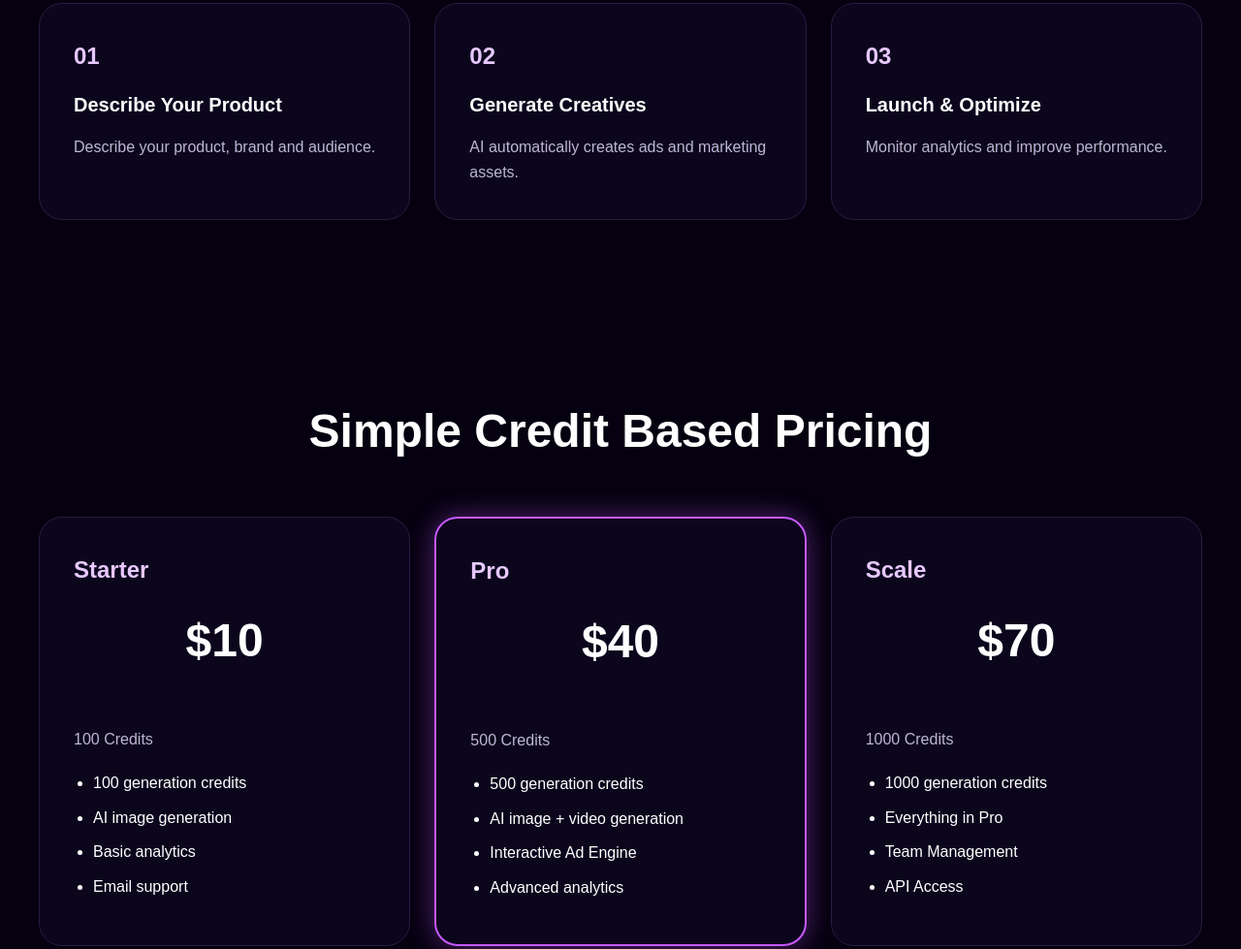
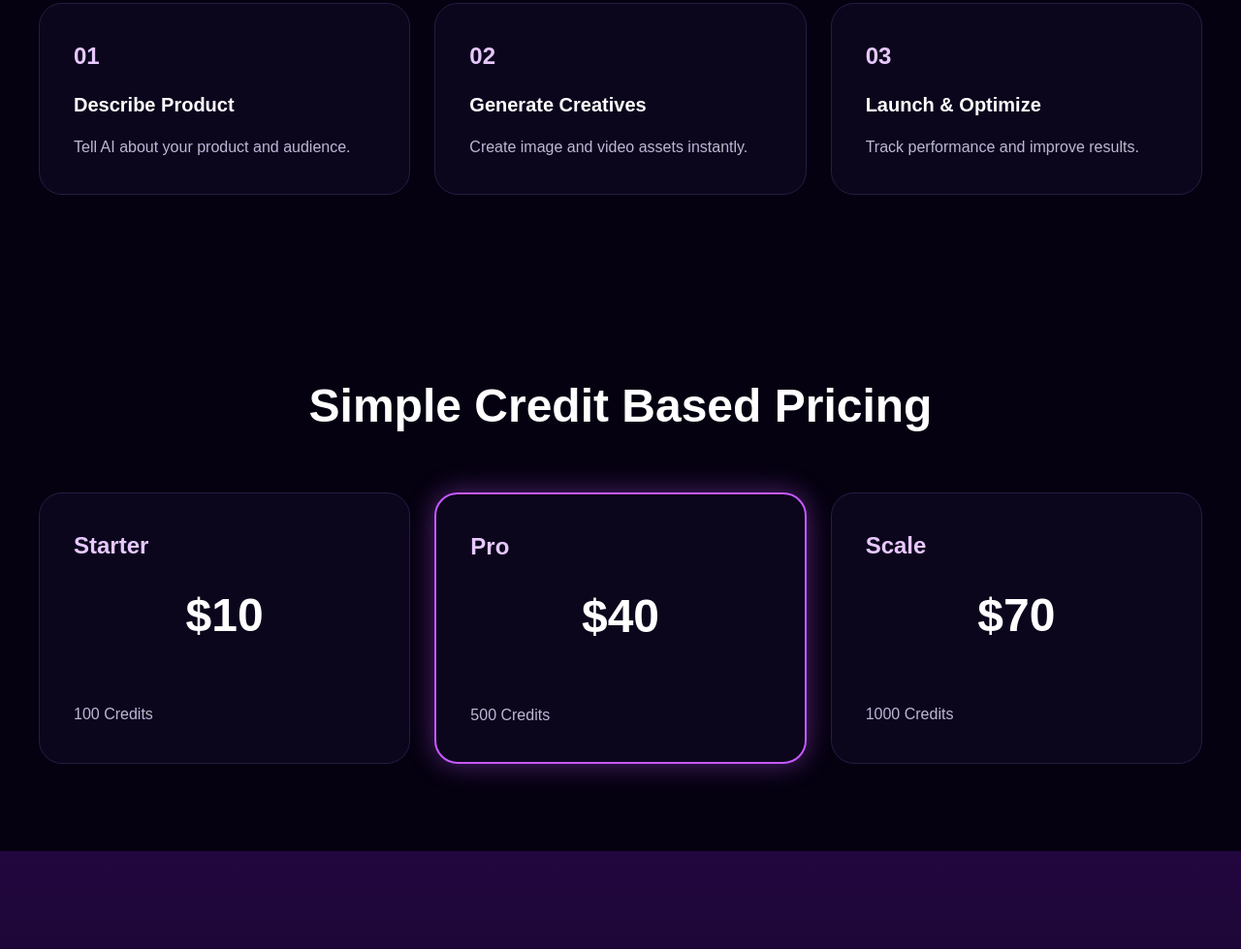
Before and after one commit to Wolverineqw/intent-studio-lab, a website: page public/index.html in a window 1280 px wide. Shown: the part 1711-2690 px from the top of the page at 97% size. Drawn offline with Linux system fonts and the light colour scheme.

Commit message:
Refactor HTML structure and remove comments
Removed unnecessary comments and whitespace, and streamlined the HTML structure.

```diff
--- a/public/index.html
+++ b/public/index.html
@@ -1,29 +1,20 @@
 <!DOCTYPE html>
 <html lang="en">
-
 <head>
     <meta charset="UTF-8">
     <meta name="viewport" content="width=device-width, initial-scale=1.0">
     <title>IntentStudio AI</title>
 
     <link rel="stylesheet" href="style.css">
-
 </head>
 
 <body>
 
-    <!-- Navbar -->
     <nav class="navbar">
-        <div class="logo">
-            IntentStudio AI
-        </div>
-
-        <div class="menu">
-            ☰
-        </div>
+        <div class="logo">IntentStudio AI</div>
+        <div class="menu">☰</div>
     </nav>
 
-    <!-- Hero Section -->
     <section class="hero">
 
         <div class="badge">
@@ -40,7 +31,6 @@
         </p>
 
         <div class="buttons">
-
             <button class="primary">
                 Start Creating
             </button>
@@ -48,12 +38,10 @@
             <button class="secondary">
                 View Demo
             </button>
-
         </div>
 
     </section>
 
-    <!-- Features -->
     <section class="features">
 
         <h2>
@@ -64,51 +52,38 @@
 
             <div class="card">
                 <h3>AI Image Generation</h3>
-                <p>
-                    Generate stunning marketing creatives from prompts.
-                </p>
+                <p>Generate stunning marketing creatives from prompts.</p>
             </div>
 
             <div class="card">
                 <h3>AI Video Generation</h3>
-                <p>
-                    Create engaging cinematic content in minutes.
-                </p>
+                <p>Create engaging cinematic content in minutes.</p>
             </div>
 
             <div class="card">
                 <h3>Interactive Ad Engine</h3>
-                <p>
-                    Build playable and shoppable experiences.
-                </p>
+                <p>Build playable and shoppable experiences.</p>
             </div>
 
             <div class="card">
                 <h3>Analytics Platform</h3>
-                <p>
-                    Measure CTR, CPA and campaign performance.
-                </p>
+                <p>Measure CTR, CPA and campaign performance.</p>
             </div>
 
             <div class="card">
                 <h3>Billing With Stripe + Razorpay</h3>
-                <p>
-                    Global payment options with credit-based plans.
-                </p>
+                <p>Global payment options with credit-based plans.</p>
             </div>
 
             <div class="card">
                 <h3>Team Management</h3>
-                <p>
-                    Invite and collaborate with your entire team.
-                </p>
+                <p>Invite and collaborate with your entire team.</p>
             </div>
 
         </div>
 
     </section>
 
-    <!-- How It Works -->
     <section class="steps">
 
         <h2>
@@ -119,39 +94,26 @@
 
             <div class="card">
                 <h3>01</h3>
-
-                <h4>Describe Your Product</h4>
-
-                <p>
-                    Describe your product, brand and audience.
-                </p>
+                <h4>Describe Product</h4>
+                <p>Tell AI about your product and audience.</p>
             </div>
 
             <div class="card">
                 <h3>02</h3>
-
                 <h4>Generate Creatives</h4>
-
-                <p>
-                    AI automatically creates ads and marketing assets.
-                </p>
+                <p>Create image and video assets instantly.</p>
             </div>
 
             <div class="card">
                 <h3>03</h3>
-
                 <h4>Launch & Optimize</h4>
-
-                <p>
-                    Monitor analytics and improve performance.
-                </p>
+                <p>Track performance and improve results.</p>
             </div>
 
         </div>
 
     </section>
 
-    <!-- Pricing -->
     <section class="pricing">
 
         <h2>
@@ -162,56 +124,26 @@
 
             <div class="card">
                 <h3>Starter</h3>
-
                 <h2>$10</h2>
-
                 <p>100 Credits</p>
-
-                <ul>
-                    <li>100 generation credits</li>
-                    <li>AI image generation</li>
-                    <li>Basic analytics</li>
-                    <li>Email support</li>
-                </ul>
             </div>
 
             <div class="card featured">
-
                 <h3>Pro</h3>
-
                 <h2>$40</h2>
-
                 <p>500 Credits</p>
-
-                <ul>
-                    <li>500 generation credits</li>
-                    <li>AI image + video generation</li>
-                    <li>Interactive Ad Engine</li>
-                    <li>Advanced analytics</li>
-                </ul>
-
             </div>
 
             <div class="card">
                 <h3>Scale</h3>
-
                 <h2>$70</h2>
-
                 <p>1000 Credits</p>
-
-                <ul>
-                    <li>1000 generation credits</li>
-                    <li>Everything in Pro</li>
-                    <li>Team Management</li>
-                    <li>API Access</li>
-                </ul>
             </div>
 
         </div>
 
     </section>
 
-    <!-- CTA -->
     <section class="cta">
 
         <h2>
@@ -236,43 +168,33 @@
 
     </section>
 
-    <!-- Footer -->
     <footer class="footer">
 
         <div class="footer-grid">
 
             <div>
-
                 <h3>PRODUCT</h3>
-
                 <p>AI Image Generation</p>
                 <p>AI Video Generation</p>
                 <p>Interactive Ad Engine</p>
                 <p>Analytics</p>
                 <p>Pricing</p>
-
             </div>
 
             <div>
-
                 <h3>COMPANY</h3>
-
                 <p>About</p>
                 <p>Blog</p>
                 <p>Careers</p>
                 <p>Contact</p>
-
             </div>
 
             <div>
-
                 <h3>RESOURCES</h3>
-
                 <p>Documentation</p>
                 <p>API Reference</p>
                 <p>Help Center</p>
                 <p>Community</p>
-
             </div>
 
         </div>
@@ -288,5 +210,4 @@
     <script src="app.js"></script>
 
 </body>
-
 </html>
```
